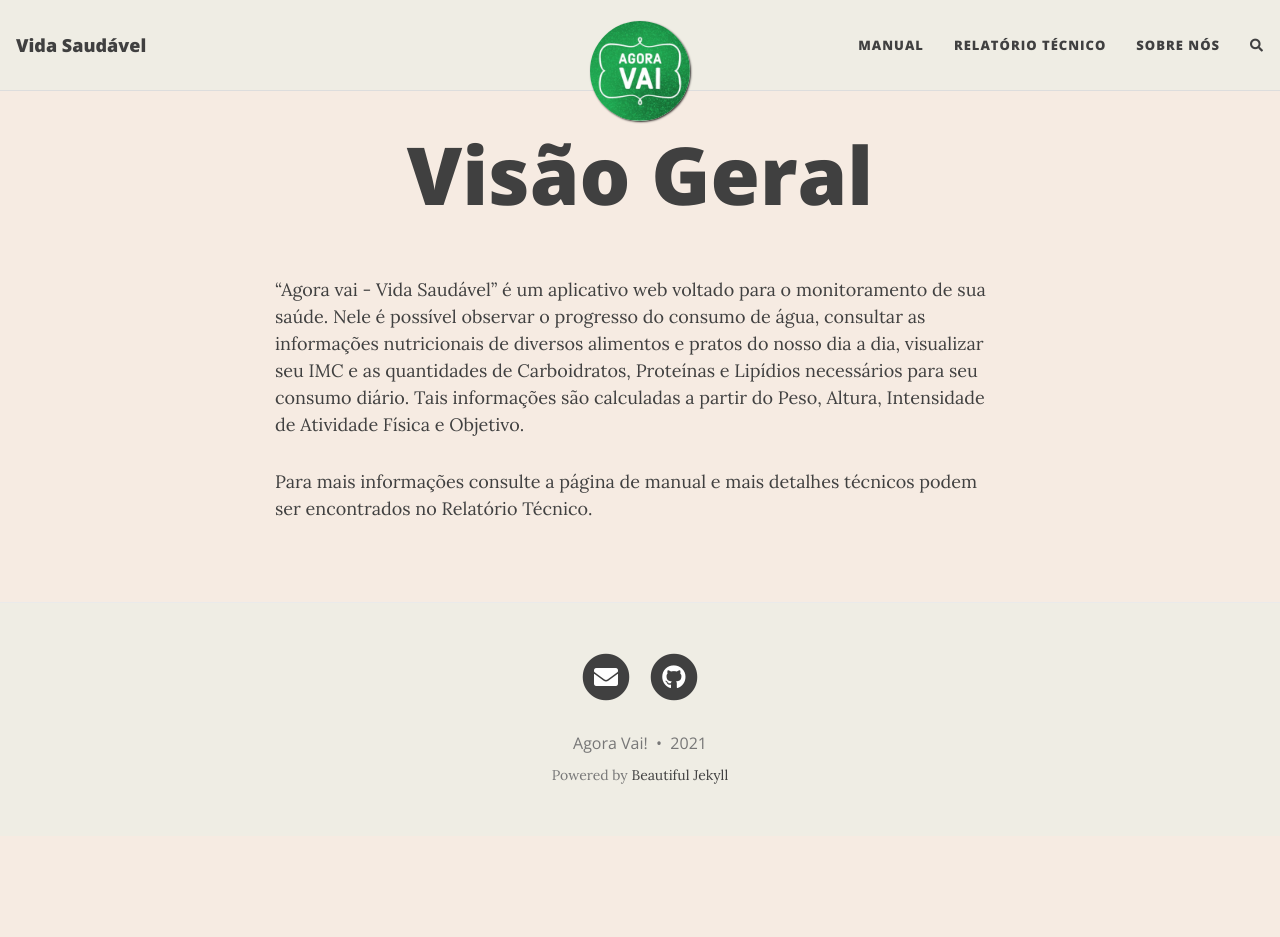
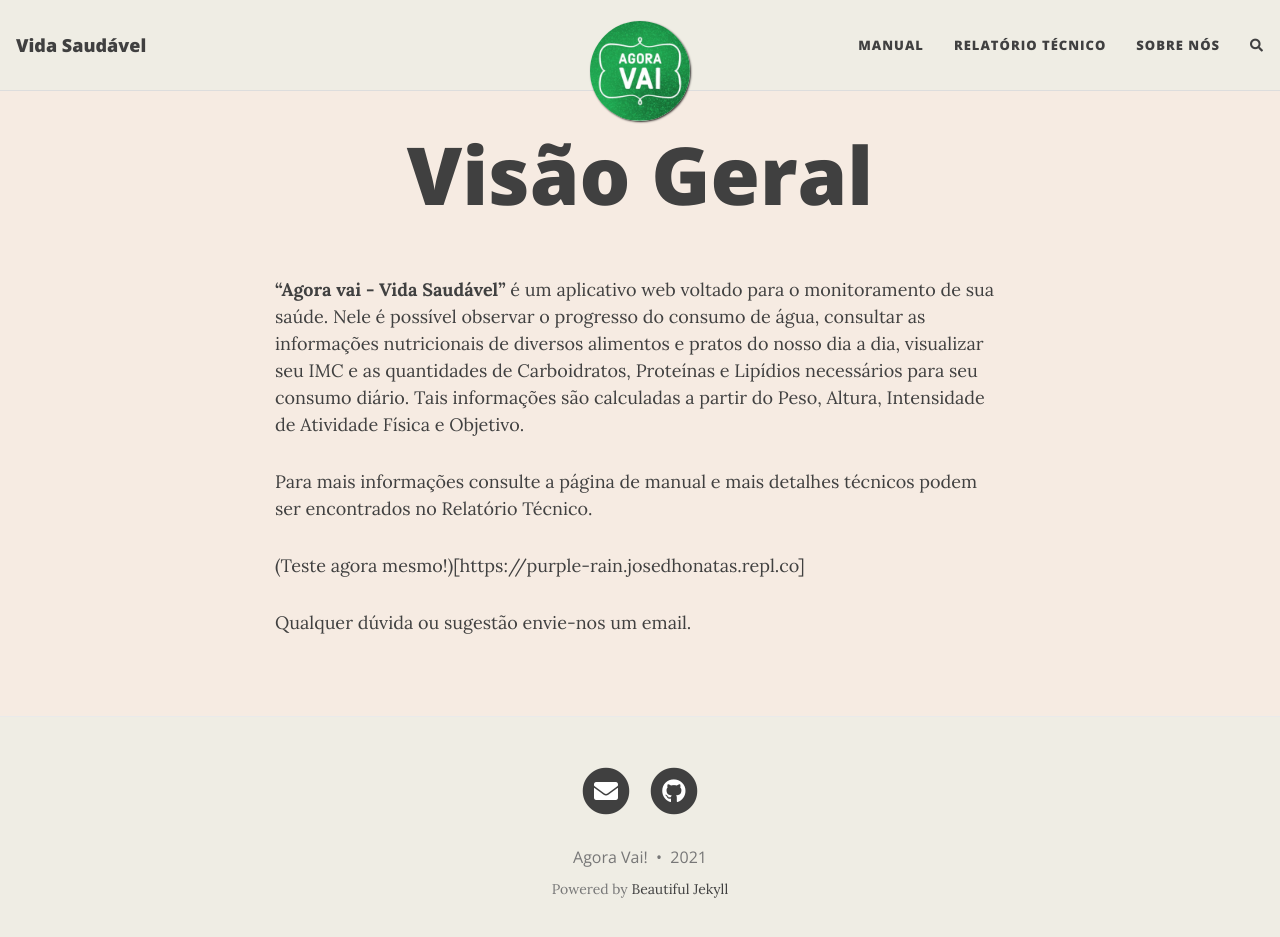
Before and after one commit to AgoraVaiUFS/APP-Vida-Saudavel, a Jekyll site: the page built from index.md, in a window 1280 px wide and 950 px high. Shown: the top 937 px of the window. Built offline with Jekyll 4.4.1, drawn with Linux system fonts in a browser that asks for light colours; nearby versions of some CDN libraries; the list of posts is cut into pages by our own code; comment, search, counter and statistics services are not loaded.

Commit message:
Update index.md

```diff
--- a/index.md
+++ b/index.md
@@ -3,6 +3,10 @@
 title: Visão Geral
 ---
 
-“Agora vai - Vida Saudável” é um aplicativo web voltado para o monitoramento de sua saúde. Nele é possível observar o progresso do consumo de água, consultar as informações nutricionais de diversos alimentos e pratos do nosso dia a dia, visualizar seu IMC e as quantidades de Carboidratos, Proteínas e Lipídios necessários para seu consumo diário. Tais informações são calculadas a partir do Peso, Altura, Intensidade de Atividade Física e Objetivo.
+**“Agora vai - Vida Saudável”** é um aplicativo web voltado para o monitoramento de sua saúde. Nele é possível observar o progresso do consumo de água, consultar as informações nutricionais de diversos alimentos e pratos do nosso dia a dia, visualizar seu IMC e as quantidades de Carboidratos, Proteínas e Lipídios necessários para seu consumo diário. Tais informações são calculadas a partir do Peso, Altura, Intensidade de Atividade Física e Objetivo.
 
 Para mais informações consulte a página de manual e mais detalhes técnicos podem ser encontrados no Relatório Técnico.
+
+(Teste agora mesmo!)[https://purple-rain.josedhonatas.repl.co]
+
+Qualquer dúvida ou sugestão envie-nos um email.
```
